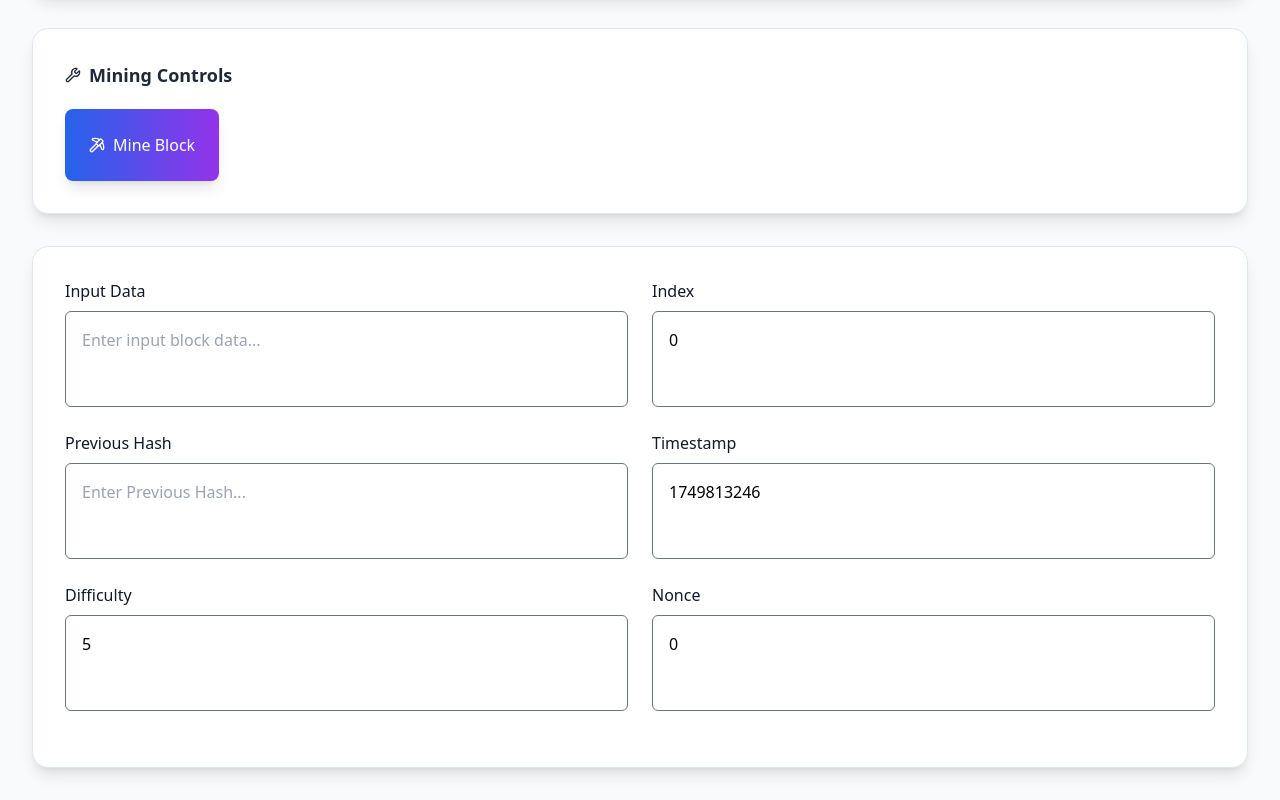
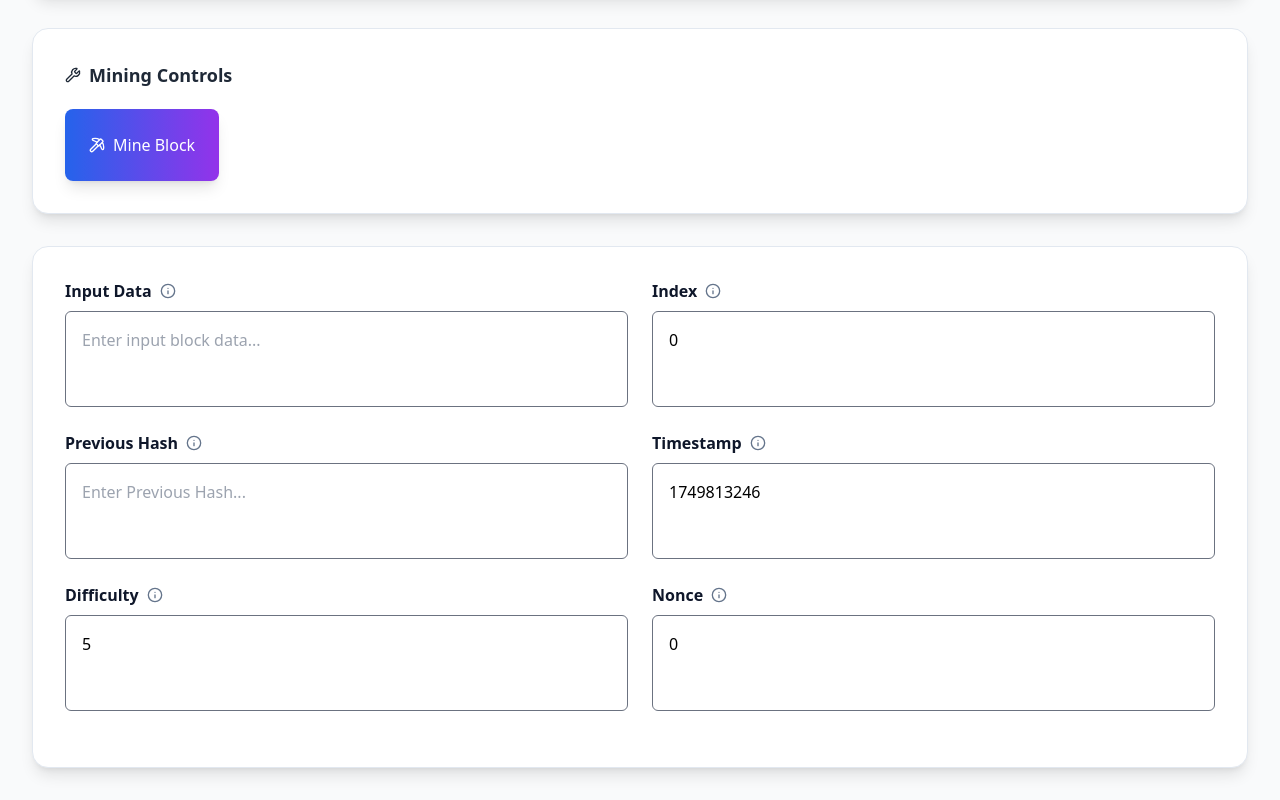
Before and after one commit to StuvanFIT/Blockchain-Network-Educational-Tool, a React (Create React App) app in the folder explorer/: page /hash in a window 1280 px wide. Shown: the part 701-1501 px from the top of the page. Built offline with nearby package versions, Linux system fonts and the light colour scheme.

Commit message:
feat: implement tool tip for each user input

```diff
--- a/explorer/src/components/HashDemo.tsx
+++ b/explorer/src/components/HashDemo.tsx
@@ -1,14 +1,17 @@
 import React, { useEffect, useState, useRef }  from 'react';
-import { BarChart3, Loader2, Pickaxe, Square, Wrench,ChartColumnIncreasing, Target, Hourglass, ChartNoAxesCombined, Trophy, Ban } from "lucide-react";
+import { BarChart3, Loader2, Pickaxe, Square, Wrench,ChartColumnIncreasing,
+  Target, Hourglass, ChartNoAxesCombined, Trophy, Ban, Info } from "lucide-react";
 import CryptoJS from 'crypto-js';
 
 import { hexToBinary } from '../blockchain/utils';
+import { InfoTooltip, tooltipContent } from './Tooltip';
 
 // Analytics Page
 export const HashDemo = () => {
 
   const getCurrentTimestamp = (): number => Math.round(new Date().getTime() / 1000);
 
+  //Input fields
   const [hash, setHash] = useState('');
   const [hashBinary, setHashBinary] = useState('');
   const [data, setData] = useState('');
@@ -24,18 +27,11 @@ export const HashDemo = () => {
   const [miningSuccess, setMiningSuccess] = useState(false);
   const [estimatedTime , setEstimatedTime] = useState(0);
 
-  useEffect(() => {
-    const allEmpty = [data, index, previousHash, timestamp, difficulty, nonce].every(f => !f);
-    if (allEmpty) {
-      setHash(CryptoJS.SHA256('').toString());
-    } else {
-      setHash(calcHashDemo(Number(index), previousHash, Number(timestamp), data, Number(difficulty), Number(nonce)));
-    }
-  }, [data, index, previousHash, timestamp, difficulty, nonce]);
+
 
   //Handling user input data changes:
   const handleChange = (setter: Function) => (e: React.ChangeEvent<HTMLTextAreaElement>) => {
-    console.log(e.target);
+
     if (e.target.id === "difficulty"){
       const value = e.target.value;
 
@@ -50,6 +46,16 @@ export const HashDemo = () => {
   //Calculating the hash
   const calcHashDemo = (index:number, previousHash:string, timestamp:number, data:string, difficulty:number, nonce: number):string =>
     CryptoJS.SHA256(`${index ?? ''}${previousHash ?? ''}${timestamp ?? ''}${data ?? ''}${difficulty ?? ''}${nonce ?? ''}`).toString();
+
+  useEffect(() => {
+    const allEmpty = [data, index, previousHash, timestamp, difficulty, nonce].every(f => !f);
+    if (allEmpty) {
+      setHash(CryptoJS.SHA256('').toString());
+    } else {
+      setHash(calcHashDemo(Number(index), previousHash, Number(timestamp), data, Number(difficulty), Number(nonce)));
+    }
+  }, [data, index, previousHash, timestamp, difficulty, nonce]);
+
 
 
   //Checking if the hash (binary form) matches the difficulty level
@@ -386,7 +392,17 @@ export const HashDemo = () => {
             <div className='grid grid-cols-1 md:grid-cols-2 gap-6 w-full'>
 
               <div className='flex flex-col'>
-                <label htmlFor="data-message" className="mb-2 text-base font-medium text-gray-900">Input Data</label>
+
+                <div className="flex items-center gap-2">
+                  <label htmlFor="data-message" className="mb-2 text-base font-semibold text-slate-900">
+                    Input Data
+                  </label>
+                  <InfoTooltip
+                    content={tooltipContent['data-tool-tip']}
+                    id="data-tool-tip"
+                  />
+                </div>
+
                 <textarea
                   id="data-message"
                   className="w-full h-24 p-4 text-left border border-gray-500 rounded-md resize-none"
@@ -398,7 +414,15 @@ export const HashDemo = () => {
               </div>
 
               <div className="flex flex-col">
-                <label htmlFor="index" className="mb-2 text-base font-medium text-gray-900">Index</label>
+                <div className="flex items-center gap-2">
+                  <label htmlFor="index" className="mb-2 text-base font-semibold text-slate-900">
+                    Index
+                  </label>
+                  <InfoTooltip
+                    content={tooltipContent['index-tool-tip']}
+                    id="index-tool-tip"
+                  />
+                </div>
                 <textarea
                   id="index"
                   className="w-full h-24 p-4 border border-gray-500 rounded-md resize-none"
@@ -410,7 +434,15 @@ export const HashDemo = () => {
               </div>
 
               <div className="flex flex-col">
-                <label htmlFor="previous-hash" className="mb-2 text-base font-medium text-gray-900">Previous Hash</label>
+                <div className="flex items-center gap-2">
+                  <label htmlFor="previous-hash" className="mb-2 text-base font-semibold text-slate-900">
+                    Previous Hash
+                  </label>
+                  <InfoTooltip
+                    content={tooltipContent['prev-hash-tool-tip']}
+                    id="prev-hash-tool-tip"
+                  />
+                </div>
                 <textarea
                   id="previous-hash"
                   className="w-full h-24 p-4 border border-gray-500 rounded-md resize-none"
@@ -422,7 +454,15 @@ export const HashDemo = () => {
               </div>
 
               <div className="flex flex-col">
-                <label htmlFor="timestamp" className="mb-2 text-base font-medium text-gray-900">Timestamp</label>
+                <div className="flex items-center gap-2">
+                  <label htmlFor="timestamp" className="mb-2 text-base font-semibold text-slate-900">
+                    Timestamp
+                  </label>
+                  <InfoTooltip
+                    content={tooltipContent['timestamp-tool-tip']}
+                    id="timestamp-tool-tip"
+                  />
+                </div>
                 <textarea
                   id="timestamp"
                   className="w-full h-24 p-4 border border-gray-500 rounded-md resize-none"
@@ -434,7 +474,15 @@ export const HashDemo = () => {
               </div>
 
               <div className="flex flex-col">
-                <label htmlFor="difficulty" className="mb-2 text-base font-medium text-gray-900">Difficulty</label>
+              <div className="flex items-center gap-2">
+                <label htmlFor="difficulty" className="mb-2 text-base font-semibold text-slate-900">
+                  Difficulty
+                </label>
+                <InfoTooltip
+                  content={tooltipContent['difficulty-tool-tip']}
+                  id="difficulty-tool-tip"
+                />
+              </div>
                 <textarea
                   id="difficulty"
                   className="w-full h-24 p-4 border border-gray-500 rounded-md resize-none"
@@ -446,7 +494,15 @@ export const HashDemo = () => {
               </div>
 
               <div className="flex flex-col">
-                <label htmlFor="nonce" className="mb-2 text-base font-medium text-gray-900">Nonce</label>
+                <div className="flex items-center gap-2">
+                  <label htmlFor="nonce" className="mb-2 text-base font-semibold text-slate-900">
+                    Nonce
+                  </label>
+                  <InfoTooltip
+                    content={tooltipContent['nonce-tool-tip']}
+                    id="nonce-tool-tip"
+                  />
+                </div>
                 <textarea
                   id="nonce"
                   className="w-full h-24 p-4 border border-gray-500 rounded-md resize-none"
--- /dev/null
+++ b/explorer/src/components/Tooltip.tsx
@@ -0,0 +1,68 @@
+import React, { useState } from 'react';
+import { Info } from 'lucide-react';
+
+
+const InfoTooltip = ({ content, id }:any) => {
+  const [isVisible, setIsVisible] = useState(false);
+
+  return (
+    <div className="relative inline-block">
+      <Info
+        id={id}
+        className="w-4 h-4 mb-2 text-slate-500 hover:text-blue-600 cursor-help transition-colors duration-200"
+        onMouseEnter={() => setIsVisible(true)}
+        onMouseLeave={() => setIsVisible(false)}
+      />
+
+      {isVisible && (
+        <div className="absolute bottom-full left-1/2 transform -translate-x-1/2 mb-2 z-50">
+          <div className="bg-slate-800 text-white text-sm rounded-lg px-9 py-6 shadow-lg w-96 whitespace-normal">
+            <div className="font-medium mb-2">{content.title}</div>
+            <div className="text-slate-200">{content.description}</div>
+
+            {/* Speech bubble arrow */}
+            <div className="absolute top-full left-1/2 transform -translate-x-1/2">
+              <div className="border-4 border-transparent border-t-slate-800"></div>
+            </div>
+          </div>
+        </div>
+      )}
+    </div>
+  );
+};
+
+// Tooltip content configuration
+const tooltipContent = {
+  'data-tool-tip': {
+    title: 'Transaction Data',
+    description: 'This contains the actual data being stored in the block, such as transaction details, sender/receiver addresses, amounts, and timestamps. This data gets hashed along with the nonce to create the block hash. Note: we do not use any transaction data here for simplicity.'
+  },
+  'index-tool-tip': {
+    title: 'Block Index',
+    description: 'The position of this block in the blockchain. Starting from 0 for the genesis block, each new block increments this number by 1.'
+  },
+  'prev-hash-tool-tip': {
+    title: 'Previous Hash',
+    description: 'The hash of the previous block in the chain. This creates the "chain" in blockchain by linking blocks together cryptographically.'
+  },
+  'timestamp-tool-tip': {
+    title: 'Timestamp',
+    description: 'The exact time when this block was created, typically in Unix timestamp format or ISO date string. This prevents replay attacks.'
+  },
+  'difficulty-tool-tip': {
+    title: 'Mining Difficulty',
+    description: `The number of leading zeros required in the hash.
+
+    Difficulty Levels:
+    (0–5) → EASY,
+    (6–8) → MEDIUM,
+    (9–12) → HARD,
+    (13+) → VERY HARD`
+  },
+  'nonce-tool-tip': {
+    title: 'Nonce (Number Once)',
+    description: 'A random number that miners increment to try different hash outputs until they find one that meets the difficulty requirement.'
+  }
+};
+
+export {InfoTooltip, tooltipContent}
```
